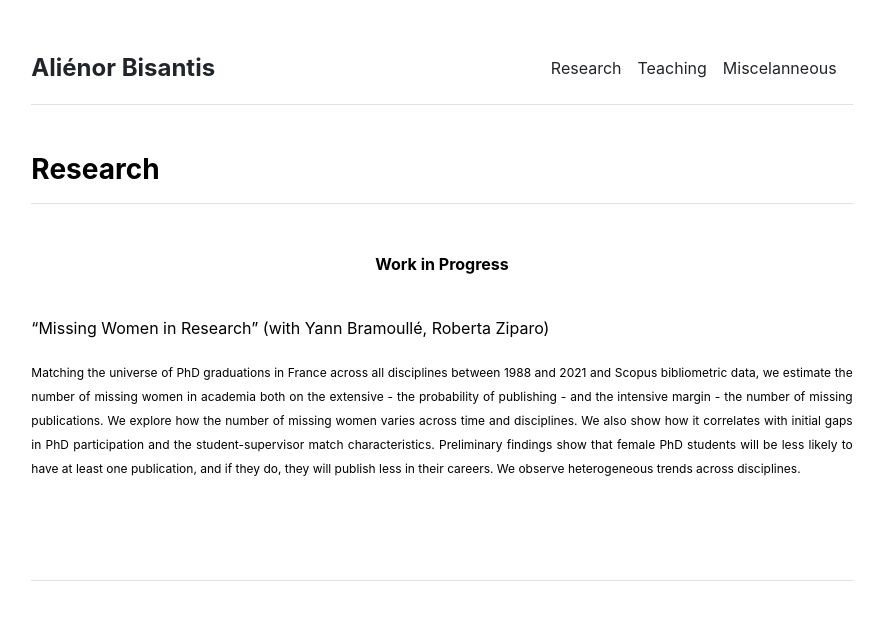
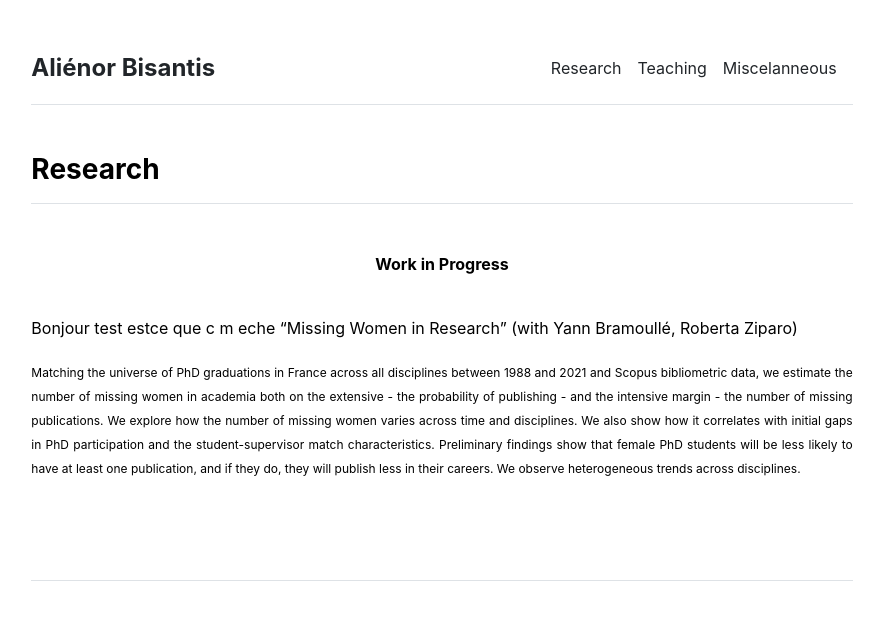
Before and after one commit to alienorbisantis/alienorbisantis.github.io, a Jekyll site: the page built from Research/Research.md, in a window 1280 px wide. Shown: the top 620 px of the page, without its empty margins (198-1081 px from the left). Built offline with Jekyll 4.4.1, drawn with Linux system fonts in a browser that asks for light colours.

Commit message:
Update Research.md

```diff
--- a/Research/Research.md
+++ b/Research/Research.md
@@ -10,7 +10,7 @@ urlcolor: green
 </div>
 &nbsp;
 
-
+ Bonjour test estce que c m eche
 "Missing Women in Research" (with Yann Bramoullé, Roberta Ziparo)
  <p align="justify">
 <sub> Matching the universe of PhD graduations in France across all disciplines between 1988 and 2021 and Scopus bibliometric data, we estimate the number of missing women in academia both on the extensive - the probability of publishing - and the intensive margin - the number of missing publications.
```
